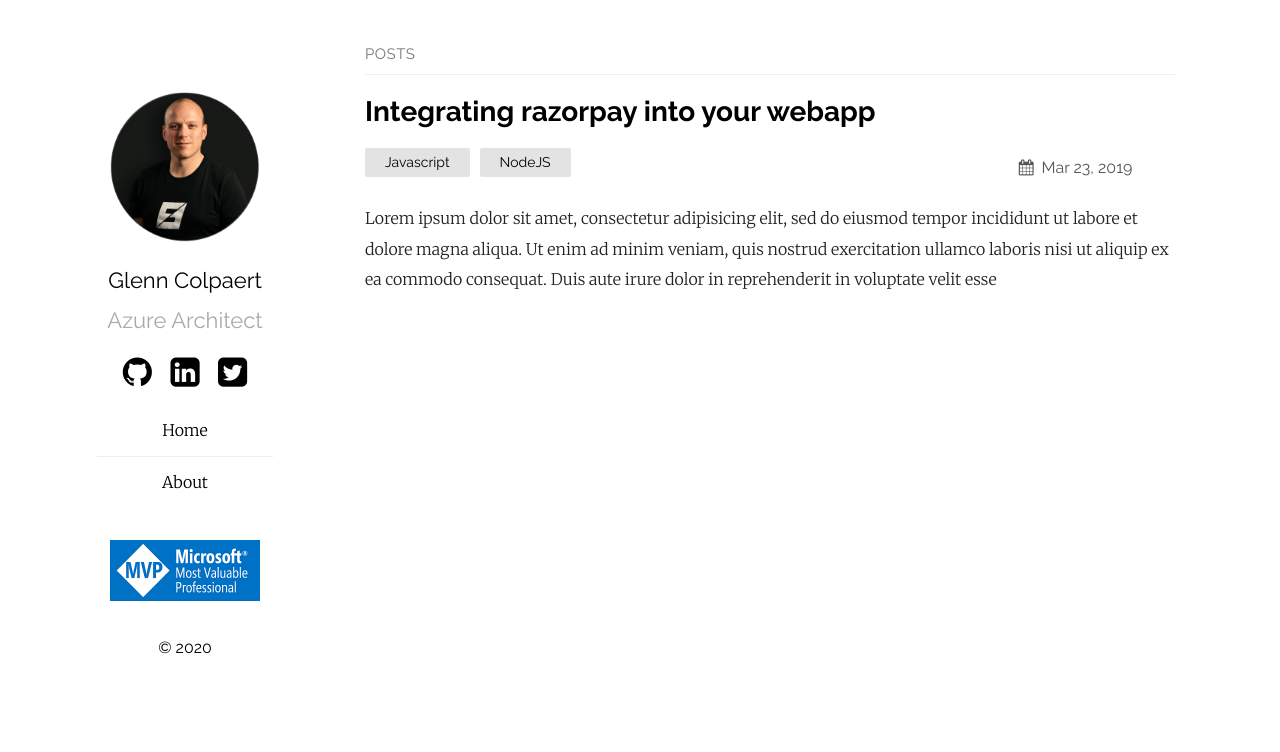
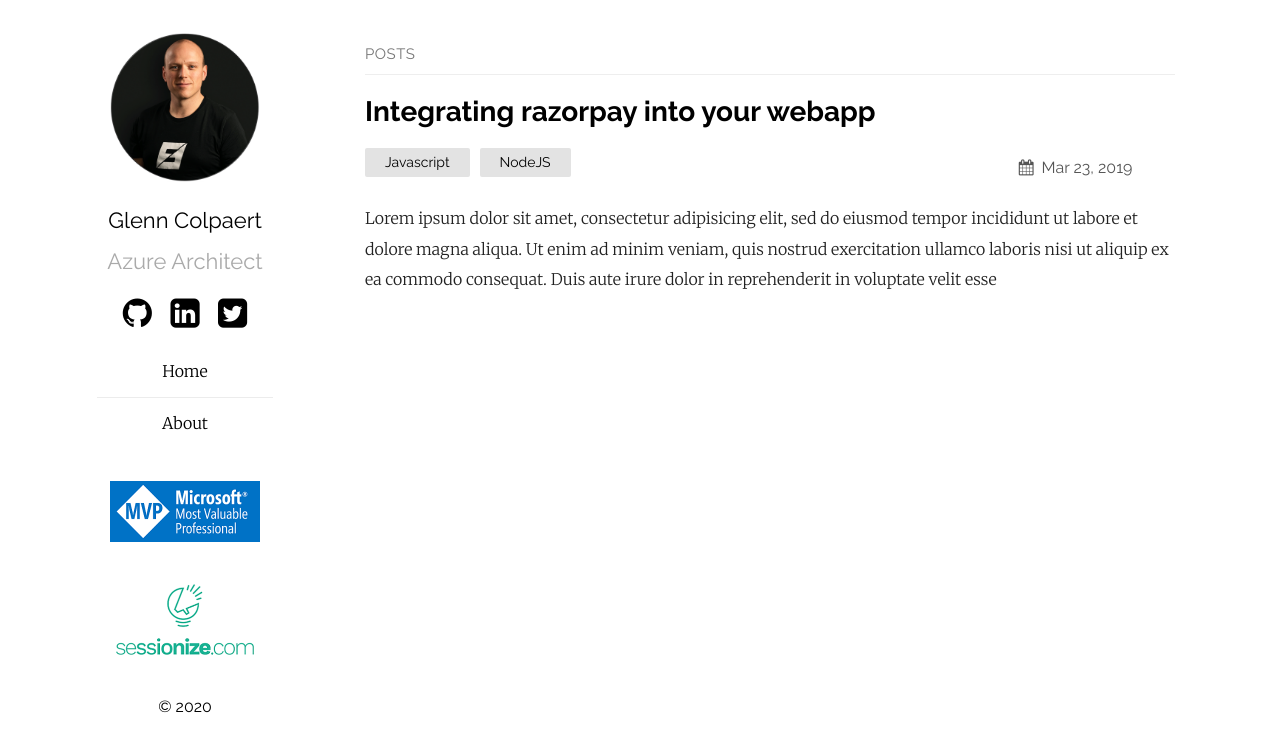
Before and after one commit to GlennColpaert/glenncolpaert.github.io, a Jekyll site: the page built from index.md, in a window 1280 px wide. Shown: the top 752 px of the page. Built offline with Jekyll 4.4.1, drawn with Linux system fonts in a browser that asks for light colours.

Commit message:
Add sessionize and update layout

```diff
--- a/_layouts/default.html
+++ b/_layouts/default.html
@@ -48,7 +48,14 @@
             {%- endif -%}
 
             <p>
+				<a href="https://mvp.microsoft.com/en-us/PublicProfile/5001142" target="_blank">
                 <img src="../assets/media/logo-mvp.png" alt="Microsoft MVP Logo">
+				</a>
+            </p>
+			<p>
+				<a href="https://sessionize.com/glenn-colpaert/" target="_blank">
+                <img src="../assets/media/logo-sessionize.png" alt="Sessionze Logo">
+				</a>
             </p>
 
             <p>
```
Also changed, not shown: assets/media/logo-sessionize.png (added), assets/media/sessionize-bw.png (deleted), assets/media/sessionize.png (deleted).
